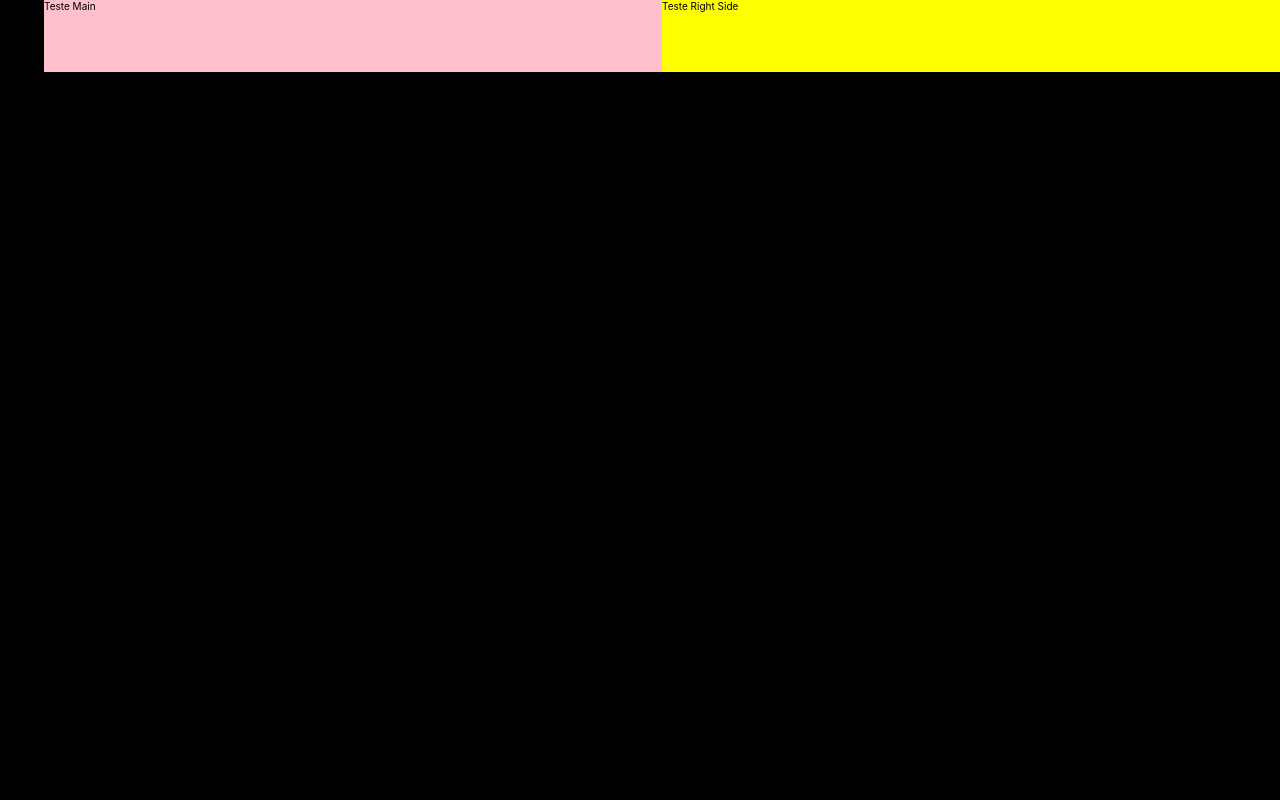
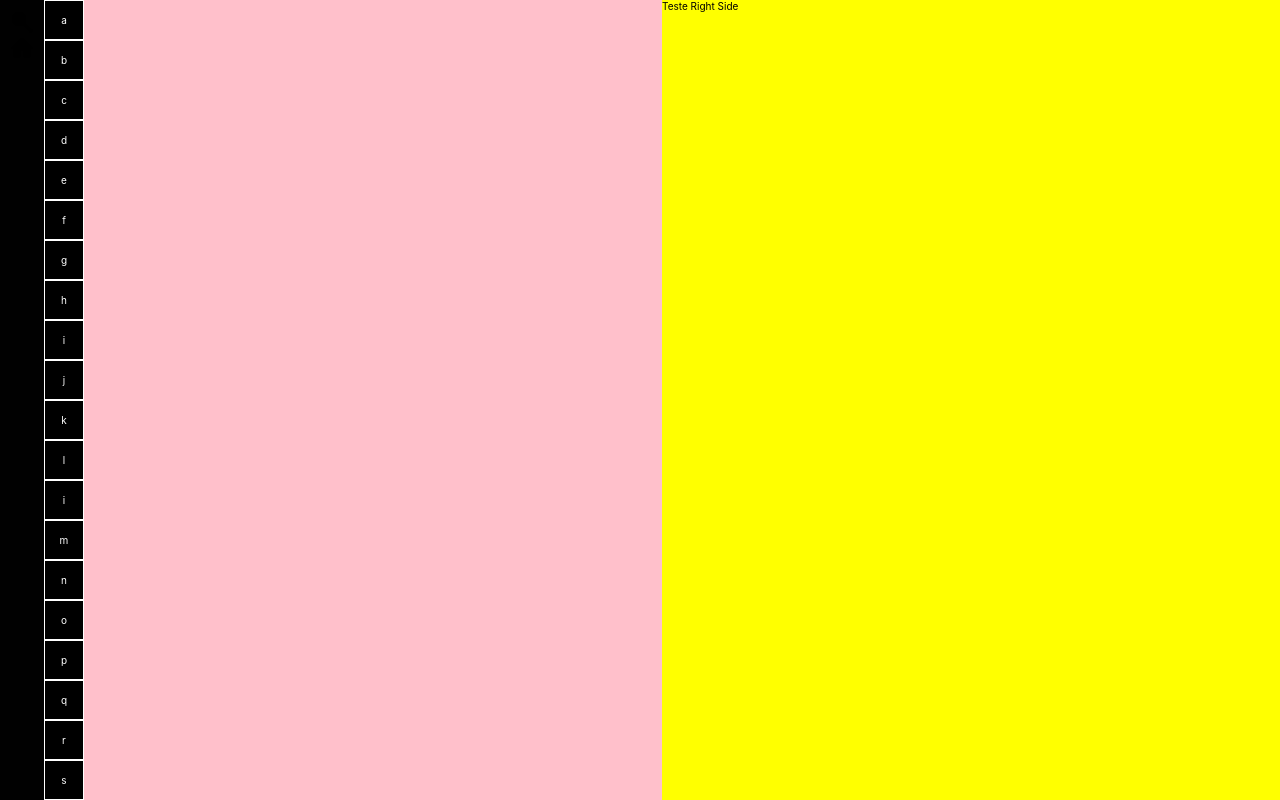
Before and after one commit to luiznasciment0/movies-videos-relay, a React (Create React App) app: page / in a window 1280 px wide. Shown: the top 800 px of the page. Built offline with nearby package versions, Linux system fonts and the light colour scheme; what react-relay would draw is missing.

Commit message:
use keyboard component

```diff
--- a/src/components/Layout/index.tsx
+++ b/src/components/Layout/index.tsx
@@ -4,6 +4,7 @@ import { TIcon } from 'models/IconType'
 
 import { LeftColumn, LeftSide, Main, ParentGrid, RightSide } from './styles'
 import LeftColumnItem from './LeftColumnItem'
+import Keyboard from 'components/Keyboard'
 
 const letfColumnItems: TIcon[] = ['search', 'home']
 
@@ -17,7 +18,9 @@ const Layout = () => {
           ))}
         </LeftColumn>
       </LeftSide>
-      <Main>Teste Main</Main>
+      <Main>
+        <Keyboard />
+      </Main>
       <RightSide>Teste Right Side</RightSide>
     </ParentGrid>
   )
```
